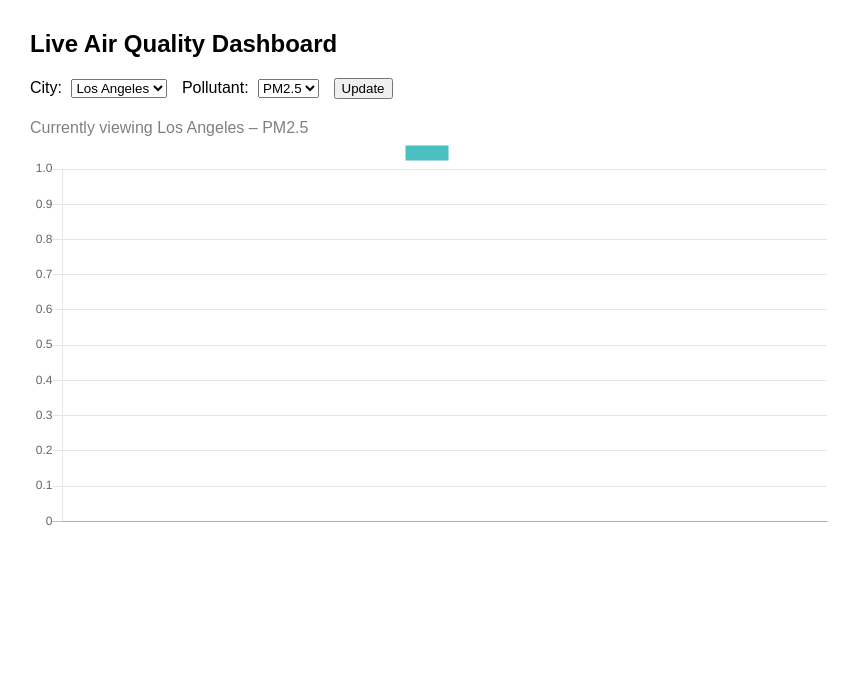
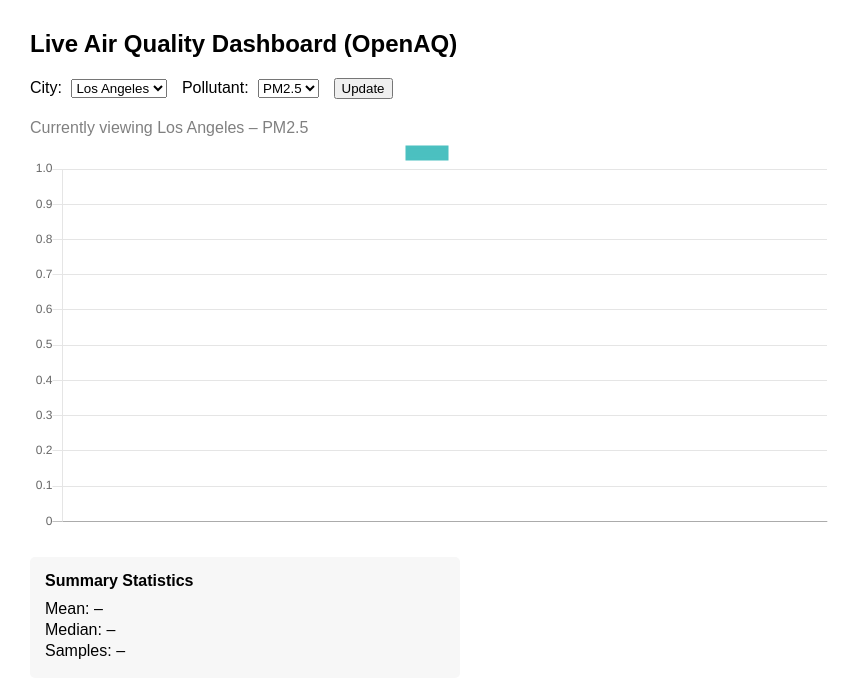
Before and after one commit to victorjohnsonk/realtime-sensor-dashboard, a Python web app: template app/templates/index.html in a window 1280 px wide. Shown: the top 698 px of the page, without its empty margins (0-860 px from the left). Run offline with Jinja, Linux system fonts and the light colour scheme; the template is opened without the code that fills it, so the values that code supplies are empty; some libraries are stand-ins or nearby versions.

Commit message:
add live summary statistics panel for mean and median pollutant values

```diff
--- a/app/templates/index.html
+++ b/app/templates/index.html
@@ -32,11 +32,27 @@
             margin-top: 10px;
             color: gray;
         }
+
+        #stats {
+            margin-top: 20px;
+            background: #f7f7f7;
+            padding: 15px;
+            border-radius: 5px;
+            width: 400px;
+        }
+
+        #stats h4 {
+            margin: 0 0 10px 0;
+        }
+
+        #stats p {
+            margin: 3px 0;
+        }
     </style>
 </head>
 
 <body>
-    <h2>Live Air Quality Dashboard</h2>
+    <h2>Live Air Quality Dashboard (OpenAQ)</h2>
 
     <form id="filterForm">
         <label for="city">City:</label>
@@ -51,14 +67,22 @@
         <select id="parameter">
             <option value="pm25">PM2.5</option>
             <option value="pm10">PM10</option>
-            <option value="o3">O3</option>
+            <option value="o3">O₃</option>
         </select>
 
         <button type="submit">Update</button>
     </form>
 
     <div id="status">Currently viewing Los Angeles – PM2.5</div>
+
     <canvas id="pmChart" width="800" height="400"></canvas>
+
+    <div id="stats">
+        <h4>Summary Statistics</h4>
+        <p>Mean: <span id="mean">–</span></p>
+        <p>Median: <span id="median">–</span></p>
+        <p>Samples: <span id="count">–</span></p>
+    </div>
 
     <script>
         var socket = io.connect('http://' + document.domain + ':' + location.port);
@@ -74,13 +98,22 @@
         var parameter = 'pm25';
 
         socket.on('new_data', function (data) {
-            var filtered = data.filter(function (d) {
-                return d.parameter === parameter;
-            });
+            var filtered = data.filter(function (d) { return d.parameter === parameter; });
+            var values = filtered.map(function (d) { return d.value; });
             pmChart.data.labels = filtered.map(function (d) { return d.location; });
             pmChart.data.datasets[0].label = parameter.toUpperCase() + ' (' + city + ')';
-            pmChart.data.datasets[0].data = filtered.map(function (d) { return d.value; });
+            pmChart.data.datasets[0].data = values;
             pmChart.update();
+
+            if (values.length > 0) {
+                var mean = values.reduce((a, b) => a + b, 0) / values.length;
+                var sorted = values.slice().sort((a, b) => a - b);
+                var mid = Math.floor(sorted.length / 2);
+                var median = sorted.length % 2 !== 0 ? sorted[mid] : (sorted[mid - 1] + sorted[mid]) / 2;
+                document.getElementById('mean').innerText = mean.toFixed(2);
+                document.getElementById('median').innerText = median.toFixed(2);
+                document.getElementById('count').innerText = values.length;
+            }
         });
 
         document.getElementById('filterForm').addEventListener('submit', function (e) {
```
